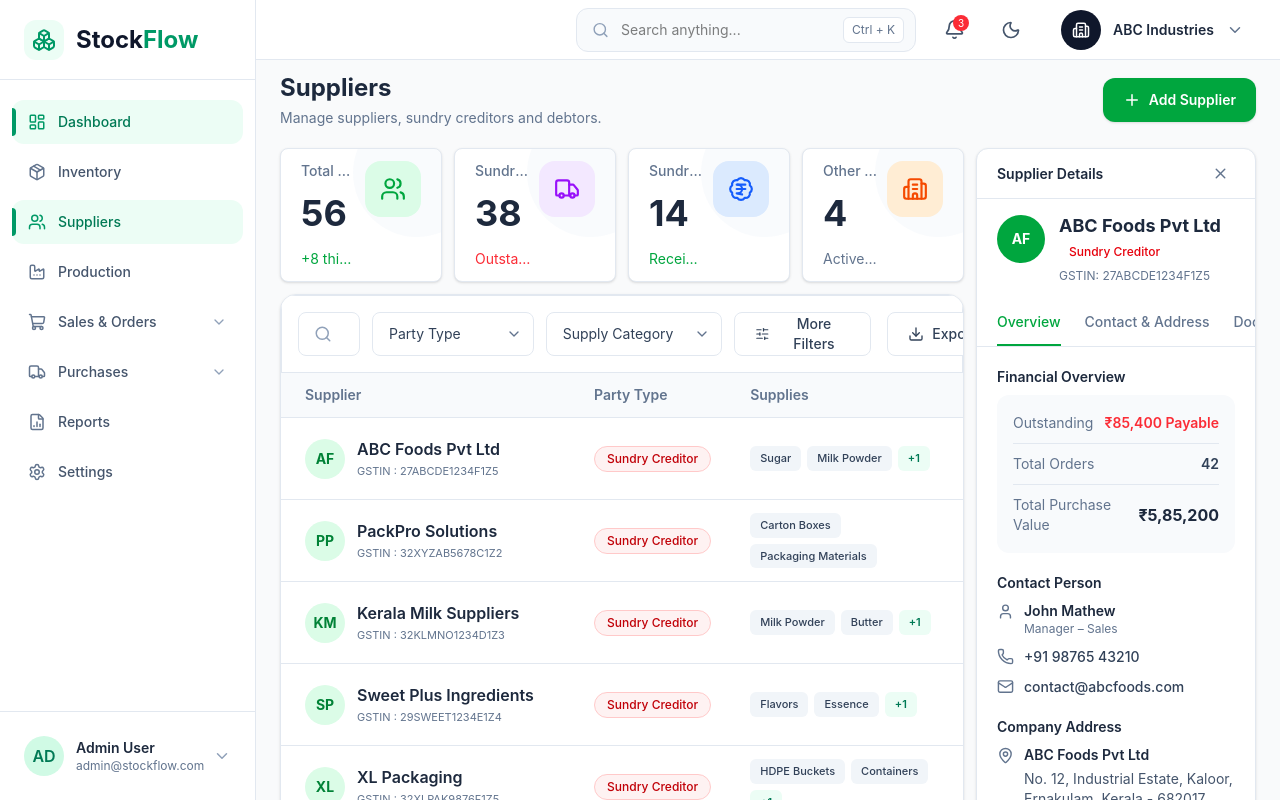
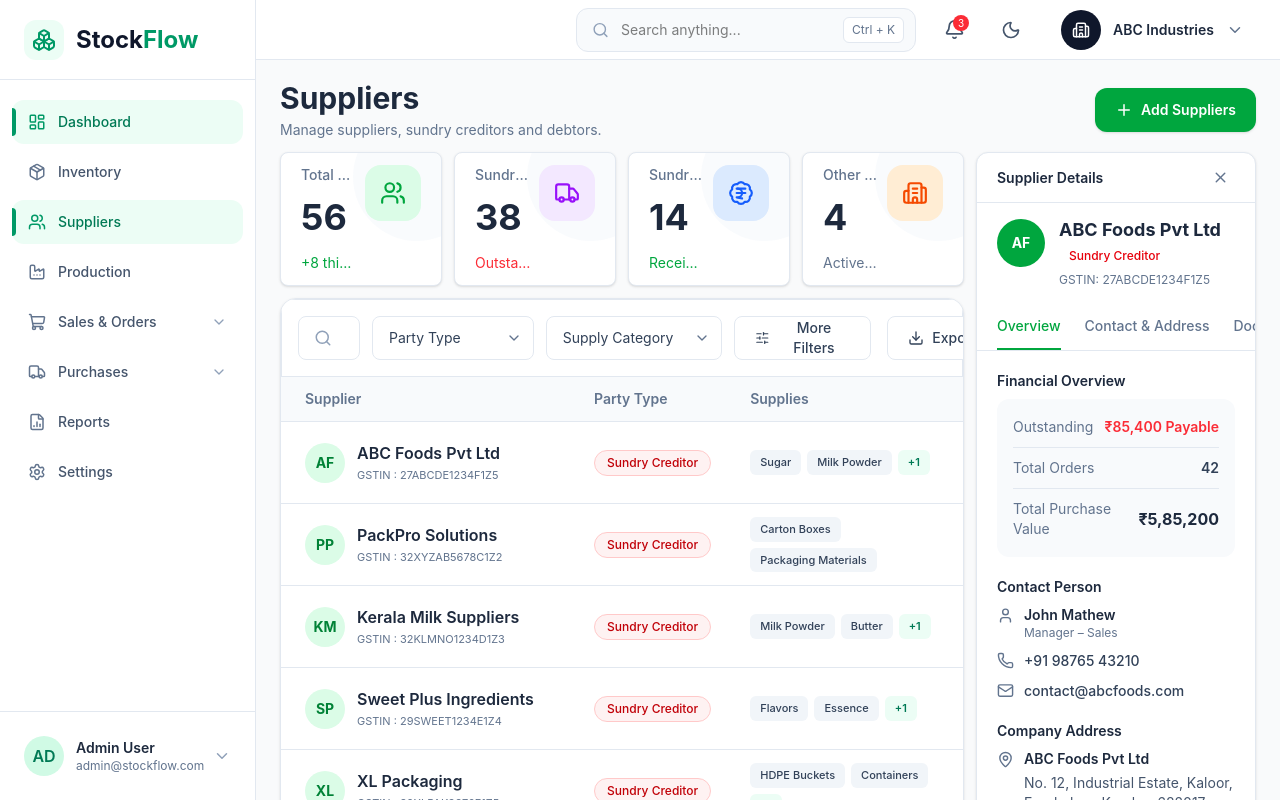
Before and after one commit to AljasMuthukadan/stockflow, a React (Vite) app in the folder client/: page /dashboard/suppliers in a window 1280 px wide. Built offline with nearby package versions, Linux system fonts and the light colour scheme.

Commit message:
Page Header Component Added ThroughOut the sections Execpt sales & settings

```diff
--- a/client/src/components/common/PageHeader.jsx
+++ b/client/src/components/common/PageHeader.jsx
@@ -16,9 +16,6 @@ function PageHeader({
         gap-3
         sm:mb-3
         sm:gap-4
-        sm:mx-3
-        md:mx-4
-        lg:mx-8
       "
     >
       {/* Left */}
--- a/client/src/features/inventory/inventory-table/InventoryTable.jsx
+++ b/client/src/features/inventory/inventory-table/InventoryTable.jsx
@@ -21,7 +21,7 @@ const badgeStyle = (status) => {
 
 export default function InventoryTable() {
   return (
-    <div className="mt-5 mb-5 px-3 sm:px-4 md:px-6  lg:px-8">
+    <div className="mt-5 mb-5 ">
 
       {/* ================================================= */}
       {/* MAIN CARD */}
--- a/client/src/features/inventory/search-filter/InventoryFilters.jsx
+++ b/client/src/features/inventory/search-filter/InventoryFilters.jsx
@@ -7,7 +7,7 @@ import InventorySearch from "./InventorySearch";
 
 const InventoryFilters = () => {
   return (
-    <div className="w-full hidden md:block px-3 sm:px-4 md:px-6 lg:px-8">
+    <div className="w-full hidden md:block ">
       <div
         className="
           w-full
--- a/client/src/features/inventory/stat-card/InventoryStats.jsx
+++ b/client/src/features/inventory/stat-card/InventoryStats.jsx
@@ -70,7 +70,7 @@ const colors = {
 
 const InventoryStats = () => {
   return (
-    <div className="grid  grid-cols-2 gap-4 px-3 sm:px-5 md:px-6 lg:px-8 sm:grid-cols-2 xl:grid-cols-4">
+    <div className="grid  grid-cols-2 gap-4  sm:grid-cols-2 xl:grid-cols-4">
 
       {stats.map((item) => {
         const Icon = item.icon;
--- a/client/src/features/production/components/ProductionFilters.jsx
+++ b/client/src/features/production/components/ProductionFilters.jsx
@@ -9,7 +9,7 @@ import {
 
 const ProductionFilters = () => {
   return (
-    <div className=" mx-3 lg:mx-8 rounded-xl border border-slate-200 bg-white p-4 shadow-sm">
+    <div className="  rounded-xl border border-slate-200 bg-white p-4 shadow-sm">
 
       {/* ================= TOP SECTION ================= */}
 
--- a/client/src/features/production/components/ProductionHeader.jsx
+++ b/client/src/features/production/components/ProductionHeader.jsx
@@ -1,41 +1,15 @@
 import { Plus } from "lucide-react";
+import PageHeader from "../../../components/common/PageHeader";
 
 const ProductionHeader = () => {
   return (
-    <div className="flex mt-1 px-3 w-full justify-between lg:px-8 flex-row gap-4 lg:flex-row lg:items-center lg:justify-between">
-        <div>
-          <h1 className="text-3xl font-bold text-slate-800">Production</h1>
-
-          <p className="mt-1 hidden lg:flex text-slate-500">
-            Manage production orders and monitor factory performance.
-          </p>
-        </div>
-
-        <button
-          className="
-          flex
-          flex-row
-          items-center
-          justify-center
-          gap-2
-          rounded-xl
-          bg-green-600
-          px-2
-          lg:px-5
-          lg:py-3
-          text-white
-          lg:font-medium
-          lg:text-md
-          text-sm
-          shadow
-          hover:bg-green-700
-          transition
-          "
-        >
-          <Plus size={18} />
-          New Production Order
-        </button>
-      </div>
+    <PageHeader
+    title={"Production"}
+    description={" Manage production orders and monitor factory performance."}
+    actionIcon={Plus}
+    actionLabel={"New Prodution Order"}
+    onAction={()=>console.log("Add production Clicked")}
+    />
   )
 }
 
--- a/client/src/features/production/components/ProductionStats.jsx
+++ b/client/src/features/production/components/ProductionStats.jsx
@@ -98,8 +98,6 @@ const ProductionStats = () => {
       lg:grid-cols-3
       2xl:grid-cols-5
       gap-5
-      px-3
-      lg:px-8
       "
     >
       {stats.map((item) => {
--- a/client/src/features/production/components/production-table/ProductionTable.jsx
+++ b/client/src/features/production/components/production-table/ProductionTable.jsx
@@ -12,15 +12,12 @@ const ProductionTable = () => {
   return (
     <div
       className="
-        mx-3
         overflow-hidden
         rounded-2xl
         border
         border-slate-200
         bg-white
         shadow-sm
-        sm:mx-4
-        md:mx-6
       "
     >
       {/* ================================================= */}
--- a/client/src/features/production/pages/ProductionPage.jsx
+++ b/client/src/features/production/pages/ProductionPage.jsx
@@ -8,7 +8,7 @@ import ProductionHeader from "../components/ProductionHeader";
 
 const ProductionPage = () => {
   return (
-    <div className="space-y-6">
+    <div className="space-y-6 px-3 md:px-4 lg:px-8">
       {/* Header */}
 
       <ProductionHeader />
@@ -25,7 +25,7 @@ const ProductionPage = () => {
 
       <ProductionTable />
       {/* Overview & Recent Activity Section */}
-      <div className="grid grid-cols-1 xl:grid-cols-5 gap-6 px-3 lg:px-8">
+      <div className="grid grid-cols-1 xl:grid-cols-5 gap-6 ">
         <div className="xl:col-span-2 space-y-6 mb-8">
           <ProductionOverview />
           <TopProducts />
--- a/client/src/features/reports/ReportsHeader.jsx
+++ b/client/src/features/reports/ReportsHeader.jsx
@@ -1,43 +1,14 @@
 import { Plus } from "lucide-react";
+import PageHeader from "../../components/common/PageHeader";
 
 export default function ReportsHeader() {
   return (
-    <div className="flex flex-row gap-5 lg:flex-row items-center justify-between">
-      {/* Left */}
-      <div>
-        <h1 className="text-2xl lg:text-3xl font-bold text-slate-900">
-          Reports
-        </h1>
-
-        <p className="mt-1 hidden lg:block text-sm text-slate-500">
-          Generate, analyze and export business reports.
-        </p>
-      </div>
-
-      {/* Right */}
-      <button
-        className="
-          inline-flex
-          items-center
-          gap-2
-          rounded-xl
-          bg-emerald-600
-          px-5
-          py-3
-          text-sm
-          lg:text-md
-          text-white
-          font-semibold
-          shadow-sm
-          transition
-          hover:bg-emerald-700
-          active:scale-95
-        "
-      >
-        <Plus size={18} />
-
-        New Custom Report
-      </button>
-    </div>
+    <PageHeader
+    title={"Reports"}
+    description={"Generate, analyze and export business reports."}
+    actionIcon={Plus}
+    actionLabel={"New Custom Reports"}
+    onAction={()=> console.log("Added Custome Reports")}
+    />
   );
 }
--- a/client/src/features/suppliers/SupplierHeader.jsx
+++ b/client/src/features/suppliers/SupplierHeader.jsx
@@ -1,108 +1,20 @@
 import { Plus } from "lucide-react";
 import { useState } from "react";
 import SupplierModal from "./add-supplier/SupplierModal";
+import PageHeader from "../../components/common/PageHeader";
 
 const SupplierHeader = () => {
   const [showModal, setShowModal] = useState(false);
 
   return (
     <>
-      <div
-        className="
-          mb-4
-          flex
-          flex-row
-          items-center
-          justify-between
-          gap-3
-
-          sm:mb-5
-          sm:gap-4
-        "
-      >
-        {/* ========================= */}
-        {/* LEFT */}
-        {/* ========================= */}
-
-        <div className="min-w-0 flex-1">
-
-          <h1
-            className="
-              truncate
-              text-lg
-              font-bold
-              text-slate-800
-
-              sm:text-xl
-
-              lg:text-2xl
-            "
-          >
-            Suppliers
-          </h1>
-
-          <p
-            className="
-              mt-1
-              hidden
-              text-sm
-              text-slate-500
-
-              lg:block
-            "
-          >
-            Manage suppliers, sundry creditors and debtors.
-          </p>
-
-        </div>
-
-
-        {/* ========================= */}
-        {/* RIGHT */}
-        {/* ========================= */}
-
-        <button
-          type="button"
-          onClick={() => setShowModal(true)}
-          className="
-            inline-flex
-            shrink-0
-            items-center
-            justify-center
-            gap-1.5
-            rounded-lg
-            bg-green-600
-            px-3
-            py-2
-            text-xs
-            font-semibold
-            text-white
-            shadow-sm
-            transition
-            hover:bg-green-700
-            active:scale-95
-
-            sm:gap-2
-            sm:rounded-xl
-            sm:px-4
-            sm:py-2.5
-            sm:text-sm
-
-            lg:px-5
-            lg:py-3
-          "
-        >
-          <Plus
-            size={16}
-            className="sm:h-[18px] sm:w-[18px]"
-          />
-
-          <span className="whitespace-nowrap">
-            Add Supplier
-          </span>
-        </button>
-
-      </div>
+     <PageHeader
+     title={"Suppliers"}
+     actionIcon={Plus}
+     actionLabel={"Add Suppliers"}
+     description={"Manage suppliers, sundry creditors and debtors."}
+     onAction={()=>setShowModal(true)}
+     />
 
 
       {/* ========================= */}
```
